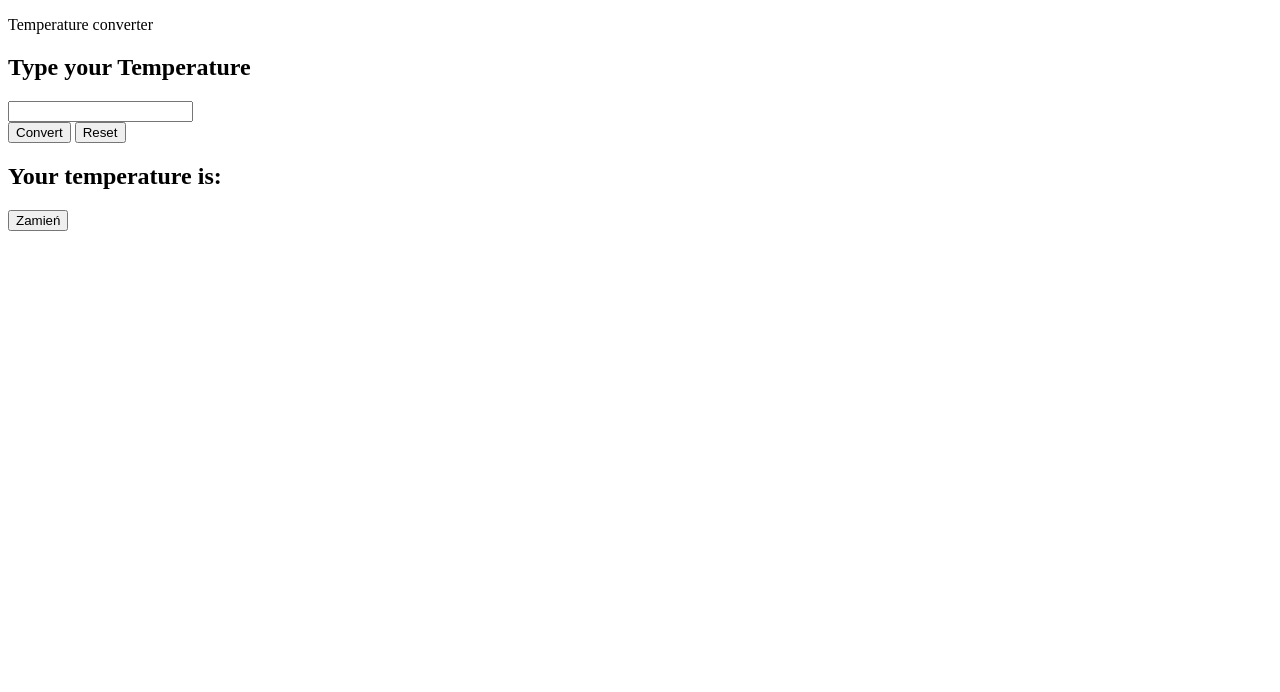
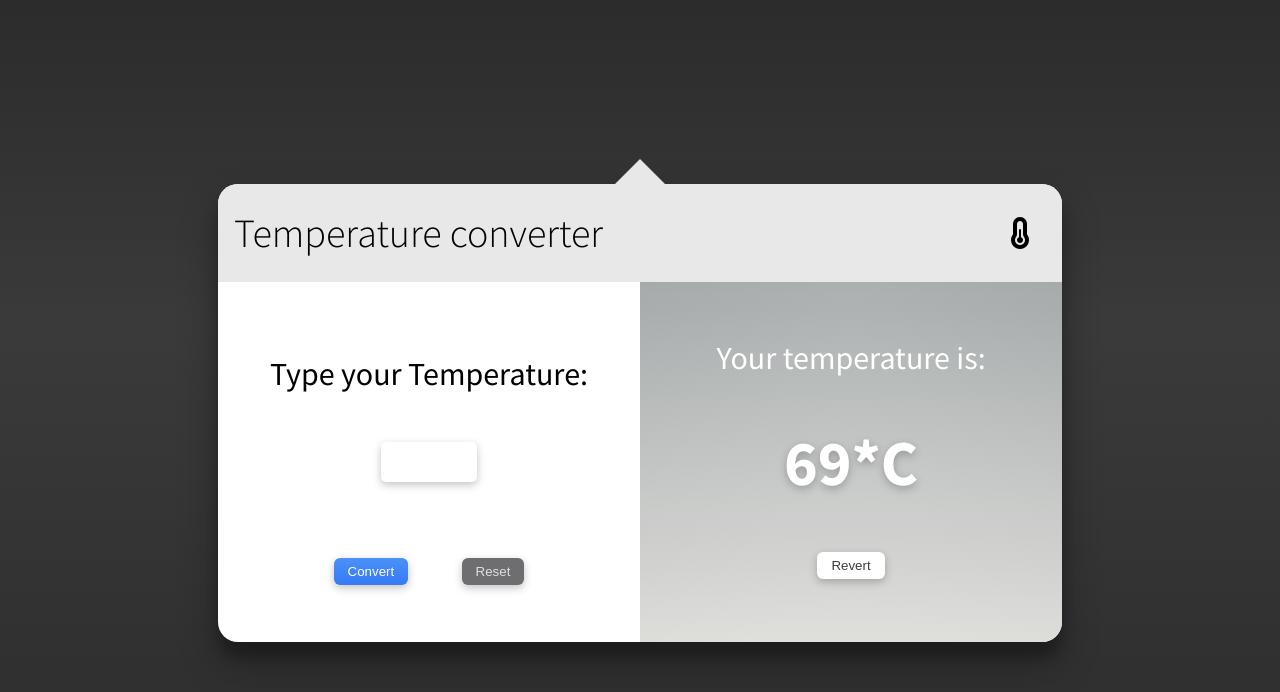
Before and after one commit to reueck/temp-converter, a plain HTML site: page index.html in a window 1280 px wide. Drawn offline with Linux system fonts and the light colour scheme.

Commit message:
added desktop styling to imitate mac os ui element

```diff
--- a/index.html
+++ b/index.html
@@ -5,42 +5,49 @@
     <meta charset="UTF-8">
     <meta http-equiv="X-UA-Compatible" content="IE=edge">
     <meta name="viewport" content="width=device-width, initial-scale=1.0">
-
+    <link rel="shortcut icon" href="#">
+    <link rel="preconnect" href="https://fonts.googleapis.com">
+    <link rel="preconnect" href="https://fonts.gstatic.com" crossorigin>
+    <link href="https://fonts.googleapis.com/css2?family=Source+Sans+Pro:wght@300;400;700&display=swap"
+        rel="stylesheet">
+        <script src="https://kit.fontawesome.com/202b7d2b3d.js" crossorigin="anonymous"></script>
     <link rel="stylesheet" href="./css/style.css">
     <script defer src="./js/script.js"></script>
     <title>Konwerter temperatur</title>
 </head>
 
 <body>
+    <div class="triangle"></div>
     <main>
         <header>
             <div class="app__heading">
-                <p class="app__heading__text">Temperature converter</p>
+                <h1 class="app__heading__text">Temperature converter</h1>
             </div>
-            <div class="app__heading__info"><i class="app__heading__info__icon"></i></div>
+            <div class="app__heading__info">
+                <i class="app__heading__info__icon fa-solid fa-temperature-half"></i></div>
         </header>
         <div class="app__body">
-            <section class="app__imput">
-                <div class="app__input__heading">
-                    <h2 class="app__input__heading_text">Type your Temperature</h2>
+            <section class="app__body__input">
+                <div class="app__body__input__heading">
+                    <h2 class="app__body__input__heading__text">Type your Temperature:</h2>
                 </div>
-                <div class="app__input__temp">
-                    <input type="text" name="" id="" class="app__input__temp__input__temp">
+                <div class="app__body__input__temp">
+                    <input type="text" name="" id="" class="app__body__input__temp__box">
                 </div>
-                <div class="app__input__buttons">
-                    <button class="app__input__buttons__btn__convert">Convert</button>
-                    <button class="app__input__buttons__btn__reset">Reset</button>
+                <div class="app__body__input__buttons">
+                    <button class="app__body__input__buttons__btn btn__convert">Convert</button>
+                    <button class="app__body__input__buttons__btn btn__reset">Reset</button>
                 </div>
             </section>
-            <section class="app__output">
-                <div class="app__output__heading">
-                    <h2 class="app__output__heading__text">Your temperature is:</h2>
+            <section class="app__body__output">
+                <div class="app__body__output__heading">
+                    <h2 class="app__body__output__heading__text">Your temperature is:</h2>
                 </div>
-                <div class="app__output__temperature">
-                    <p class="app__output__temperature__p output"></p>
+                <div class="app__body__output__temp">
+                    <p class="app__output__temp__p output">69*C</p>
                 </div>
-                <div class="app__output__buttons">
-                    <button class="app__output__buttons__btn">Zamień</button>
+                <div class="app__body__output__buttons">
+                    <button class="app__body__output__buttons__btn">Revert</button>
                 </div>
             </section>
         </div>
--- /dev/null
+++ b/sass/_mixins.scss
@@ -0,0 +1,106 @@
+@mixin btn__apple__blue {
+	background-image: linear-gradient(#42a1ec, #0070c9);
+	border: 1px solid #0077cc;
+	border-radius: 4px;
+	box-sizing: border-box;
+	color: #ffffff;
+	cursor: pointer;
+	display: block;
+	font-size: 17px;
+	font-weight: 400;
+	letter-spacing: -0.022em;
+	min-width: 30px;
+	padding: 4px 15px;
+	text-align: center;
+
+	&:disabled {
+		cursor: default;
+		opacity: 0.3;
+	}
+
+	&:hover {
+		background-image: linear-gradient(#51a9ee, #147bcd);
+		border-color: #1482d0;
+		text-decoration: none;
+	}
+
+	&:active {
+		background-image: linear-gradient(#3d94d9, #0067b9);
+		border-color: #006dbc;
+		outline: none;
+	}
+
+	&:focus {
+		box-shadow: rgba(131, 192, 253, 0.5) 0 0 0 3px;
+		outline: none;
+	}
+}
+
+@mixin btn__apple__bigSur__blue {
+	display: flex;
+	flex-direction: column;
+	align-items: center;
+	padding: 6px 14px;
+	border-radius: 6px;
+	border: none;
+	cursor: pointer;
+	color: #fff;
+	background: linear-gradient(180deg, #4b91f7 0%, #367af6 100%);
+	background-origin: border-box;
+	box-shadow: 0px 0.5px 1.5px rgba(54, 122, 246, 0.25), inset 0px 0.8px 0px -0.25px rgba(255, 255, 255, 0.2);
+	user-select: none;
+	-webkit-user-select: none;
+	touch-action: manipulation;
+	&focus {
+		box-shadow: inset 0px 0.8px 0px -0.25px rgba(255, 255, 255, 0.2), 0px 0.5px 1.5px rgba(54, 122, 246, 0.25),
+			0px 0px 0px 3.5px rgba(58, 108, 217, 0.5);
+		outline: 0;
+	}
+}
+
+@mixin btn__apple__bigSur__white {
+	display: flex;
+	flex-direction: column;
+	align-items: center;
+	padding: 6px 14px;
+	border-radius: 6px;
+	color: #3d3d3d;
+	background: #fff;
+	border: none;
+	box-shadow: 0px 0.5px 1px rgba(0, 0, 0, 0.1);
+	touch-action: manipulation;
+	cursor: pointer;
+	&:focus {
+		box-shadow: 0px 0.5px 1px rgba(0, 0, 0, 0.1), 0px 0px 0px 3.5px rgba(58, 108, 217, 0.5);
+		outline: 0;
+	}
+}
+
+@mixin btn__apple__bigSur__dark {
+	display: flex;
+	flex-direction: column;
+	align-items: center;
+	padding: 6px 14px;
+	border-radius: 6px;
+	border: none;
+	cursor: pointer;
+	background: #6e6d70;
+	box-shadow: 0px 0.5px 1px rgba(0, 0, 0, 0.1), inset 0px 0.5px 0.5px rgba(255, 255, 255, 0.5),
+		0px 0px 0px 0.5px rgba(0, 0, 0, 0.12);
+	color: #dfdedf;
+	touch-action: manipulation;
+
+	&:focus {
+		box-shadow: inset 0px 0.8px 0px -0.25px rgba(255, 255, 255, 0.2), 0px 0.5px 1px rgba(0, 0, 0, 0.1),
+			0px 0px 0px 3.5px rgba(58, 108, 217, 0.5);
+		outline: 0;
+	}
+}
+
+@mixin dark__gradient {
+	background-color: #e4e4e1;
+		background-image: radial-gradient(at top center, rgba(255, 255, 255, 0.03) 0%, rgba(0, 0, 0, 0.03) 100%),
+			linear-gradient(to top, rgba(255, 255, 255, 0.1) 0%, rgba(143, 152, 157, 0.6) 100%);
+		background-blend-mode: normal, 		multiply;
+
+}
--- a/sass/style.scss
+++ b/sass/style.scss
@@ -0,0 +1,145 @@
+@import './mixins';
+
+* {
+	box-sizing: border-box;
+	margin: 0;
+	padding: 0;
+}
+
+body {
+	display: flex;
+	justify-content: center;
+	align-items: center;
+	flex-direction: column;
+	height: 100vh;
+	font-family: 'Source Sans Pro', sans-serif;
+	background: linear-gradient(to bottom, #323232 0%, #3f3f3f 40%, #1c1c1c 150%),
+		linear-gradient(to top, rgba(255, 255, 255, 0.4) 0%, rgba(0, 0, 0, 0.25) 200%);
+	background-blend-mode: multiply;
+}
+.triangle {
+	width: 0;
+	height: 0;
+	border-style: solid;
+	border-width: 0 25px 25px 25px;
+	border-color: transparent transparent rgb(232, 232, 232) transparent;
+    z-index: 1;
+}
+main {
+	border-radius: 20px;
+	background-color: #fff;
+	overflow: hidden;
+	box-shadow: rgba(0, 0, 0, 0.3) 0px 19px 38px, rgba(0, 0, 0, 0.22) 0px 15px 12px;
+}
+
+div {
+	display: flex;
+	justify-content: center;
+	align-items: center;
+}
+
+header {
+	padding: 1.5em 1em;
+	display: flex;
+	justify-content: space-between;
+	flex-direction: row;
+	align-items: stretch;
+	background-color: rgb(232, 232, 232);
+	.app__heading {
+		&__text {
+			font-size: 2.5em;
+			font-weight: 300;
+		}
+		&__info {
+			font-size: 2em;
+			padding: 0 0.5em;
+		}
+	}
+}
+
+.app__body {
+	display: grid;
+	grid-template-columns: repeat(2, 1fr);
+	grid-template-rows: repeat(1, 1fr);
+	gap: 0;
+	&__input {
+		padding: 1.5em 1em;
+		display: grid;
+		grid-template-rows: repeat(6, 1fr);
+		grid-template-columns: 1fr;
+		&__heading {
+			grid-row: 1/3;
+			grid-column: 1/4;
+			padding: 1em 0;
+			&__text {
+				font-weight: 400;
+				font-size: 2em;
+			}
+		}
+		&__temp {
+			grid-row: 3/5;
+			grid-column: 1/4;
+			&__box {
+				padding: 0.5rem 1rem;
+				margin: 1em 2em;
+				max-height: 2.5rem;
+				max-width: 6rem;
+				font-size: 1.5rem;
+				border-radius: 5px;
+				border: none;
+				box-shadow: rgba(0, 0, 0, 0.24) 0px 3px 8px;
+			}
+		}
+		&__buttons {
+			grid-row: 6;
+			grid-column: 1/4;
+			&__btn {
+				margin: 0.5em 2em;
+			}
+			.btn__convert {
+				@include btn__apple__bigSur__blue;
+				box-shadow: rgba(0, 0, 0, 0.24) 0px 3px 8px;
+			}
+			.btn__reset {
+				@include btn__apple__bigSur__dark;
+				box-shadow: rgba(0, 0, 0, 0.24) 0px 3px 8px;
+			}
+		}
+	}
+	&__output {
+		display: grid;
+		padding: 1.5em 1em;
+		grid-template-rows: repeat(6, 1fr);
+		grid-template-columns: 1fr;
+		@include dark__gradient;
+		&__heading {
+			grid-row: 1/3;
+			grid-column: 1/4;
+			&__text {
+				font-weight: 400;
+				color: #fff;
+				font-size: 2em;
+			}
+		}
+		&__temp {
+			grid-row: 2/6;
+			grid-column: 2/3;
+			p {
+				margin: 1em 2em;
+				color: #fff;
+				font-weight: 700;
+				font-size: 4em;
+				text-shadow: rgba(0, 0, 0, 0.24) 0px 3px 8px;
+			}
+		}
+		&__buttons {
+			grid-row: 5/7;
+			grid-column: 2/3;
+			&__btn {
+				margin: 0.5em 2em;
+				@include btn__apple__bigSur__white;
+				box-shadow: rgba(0, 0, 0, 0.24) 0px 3px 8px;
+			}
+		}
+	}
+}
```
Also changed, not shown: css/mixins.css (added), css/style.css, 2 other files.
